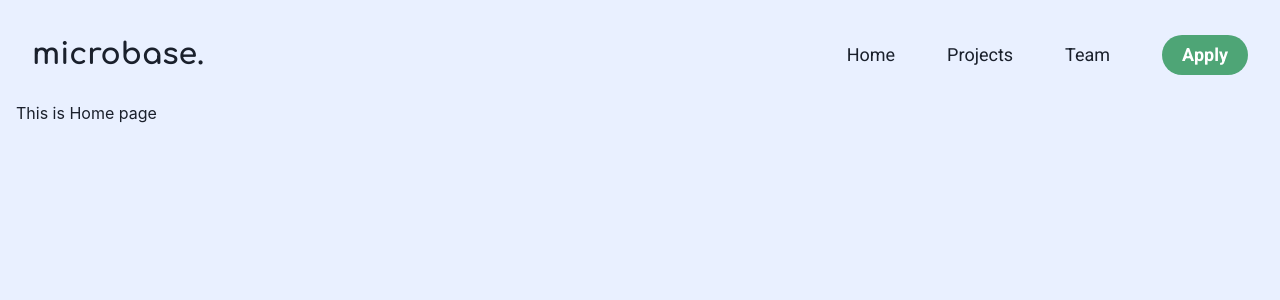
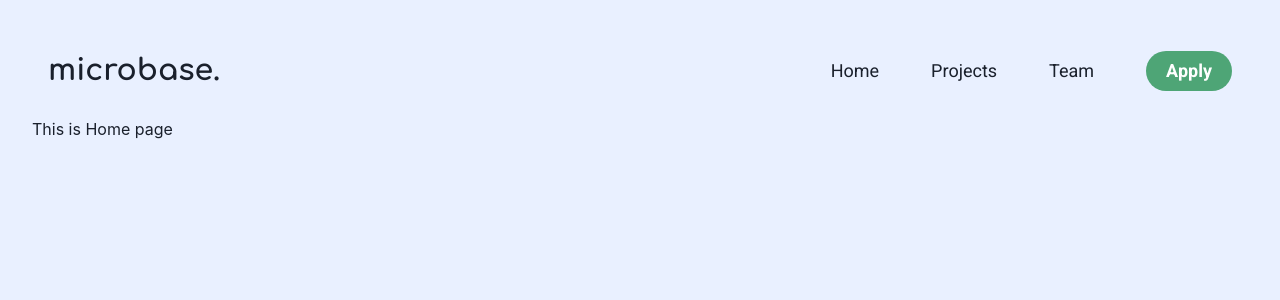
Before and after one commit to ShobhanKarthick/microbase, a React (Create React App) app: page / in a window 1280 px wide. Shown: the top 300 px of the page. Built offline with nearby package versions, Linux system fonts and the light colour scheme.

Commit message:
style: increased the padding of the overall website layout

```diff
--- a/src/App.tsx
+++ b/src/App.tsx
@@ -18,7 +18,7 @@ export const App = () => (
   <ChakraProvider theme={theme}>
     <Router>
       <Suspense fallback={<div>Loading...</div>}>
-        <VStack className="layout" minH="100vh" background="#e9f0ff" align="stetch" p={4}>
+        <VStack className="layout" minH="100vh" background="#e9f0ff" align="stetch" p={8}>
           <Navbar />
           <Routes>
               <Route path="/" element={<Home />} />
```
